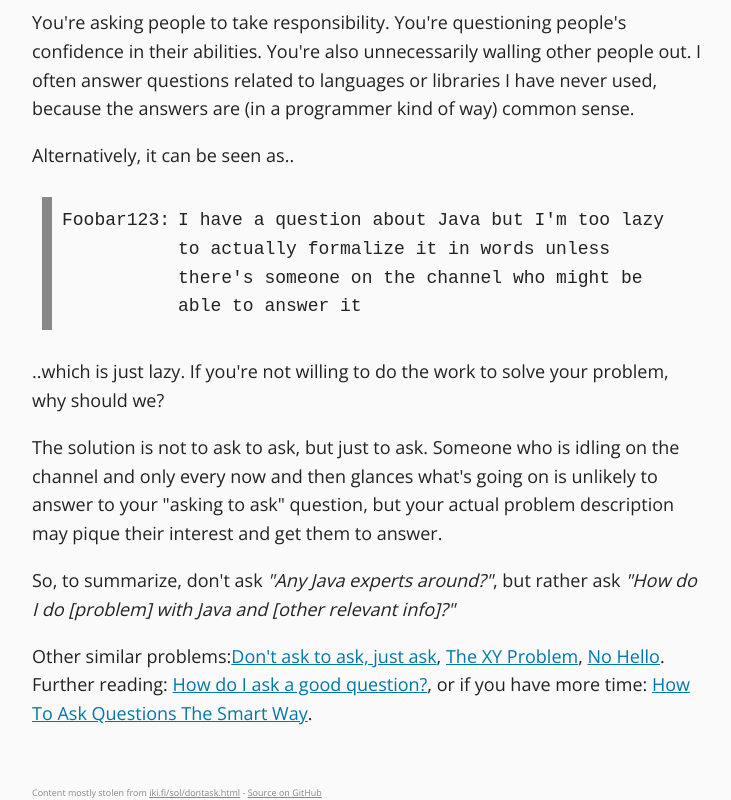
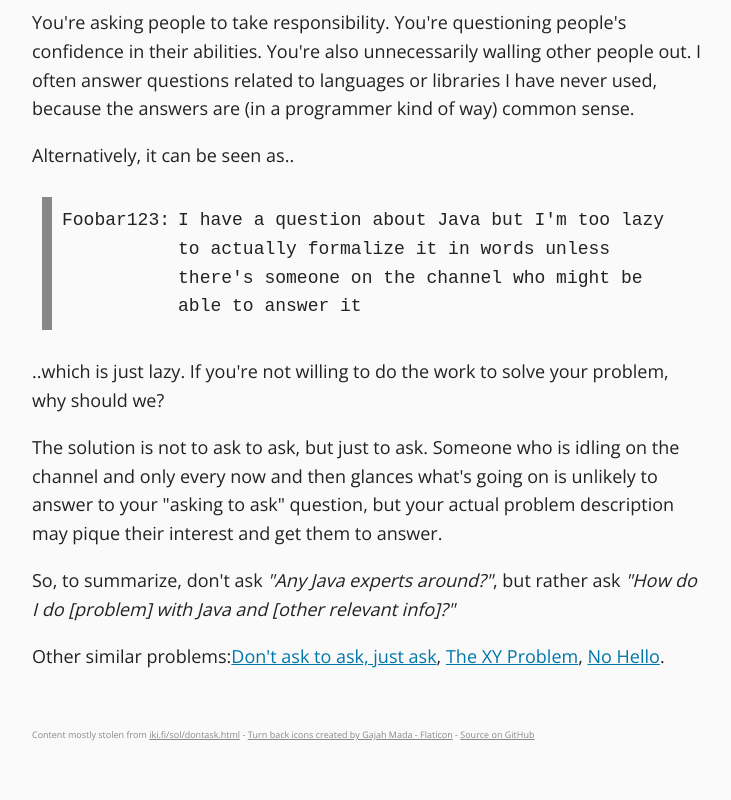
Before and after one commit to Wingzzzzy/justhitthebackbutton, a plain HTML site: page index.html in a window 1280 px wide. Shown: the part 631-1431 px from the top of the page, without its empty margins (272-1003 px from the left). After the commit the page ends 1374 px from the top, so only its background shows below. Drawn offline with nearby package versions, Linux system fonts and the light colour scheme.

Commit message:
Update index.html

```diff
--- a/index.html
+++ b/index.html
@@ -80,13 +80,13 @@
     </p>
     <p>
       Other similar problems:<a href="https://dontasktoask.com/">Don't ask to ask, just ask</a>, <a href="https://xyproblem.info/">The XY Problem</a>, <a href="https://nohello.net/">No Hello</a>.
-      Further reading: <a href="https://stackoverflow.com/help/how-to-ask">How do I ask a good question?</a>,
-      or if you have more time: <a href="http://catb.org/~esr/faqs/smart-questions.html">How To Ask Questions The Smart Way</a>.
     </p>
   </main>
   <footer>
     Content mostly stolen from <a href="https://iki.fi/sol/dontask.html">iki.fi/sol/dontask.html</a>
     -
+    <a href="https://www.flaticon.com/free-icons/turn-back" title="turn back icons">Turn back icons created by Gajah Mada - Flaticon</a>
+    -
     <a href="https://github.com/Wingzzzzy/justhitthebackbutton">Source on GitHub</a>
   </footer>
 </body>
```
